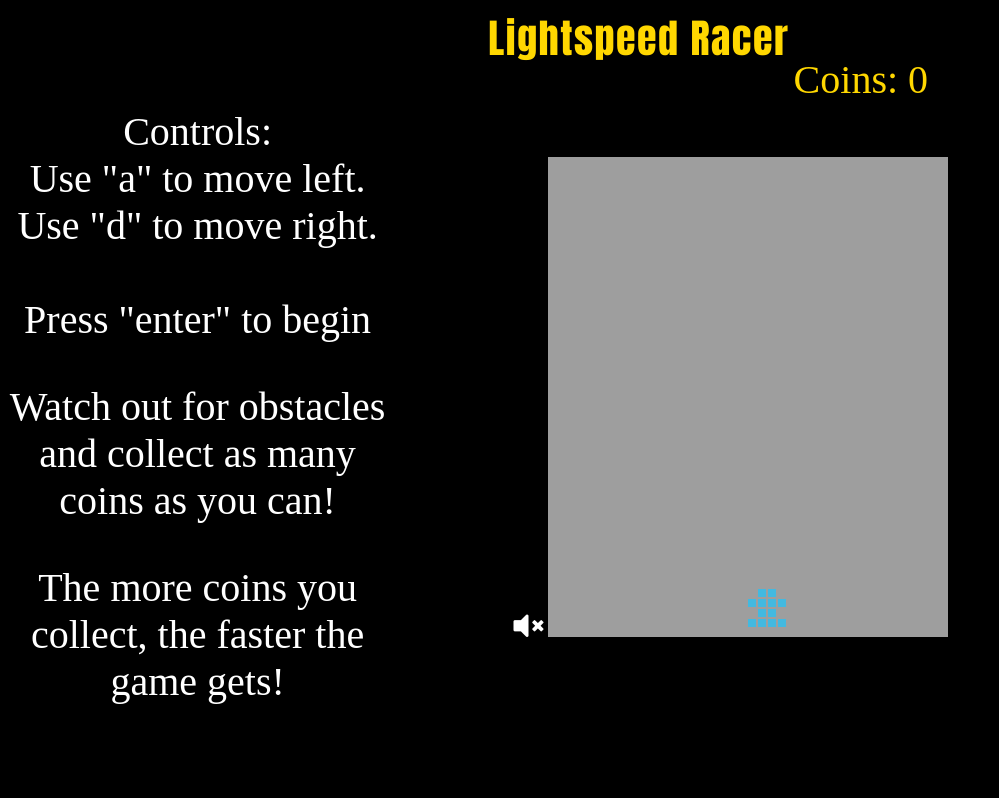
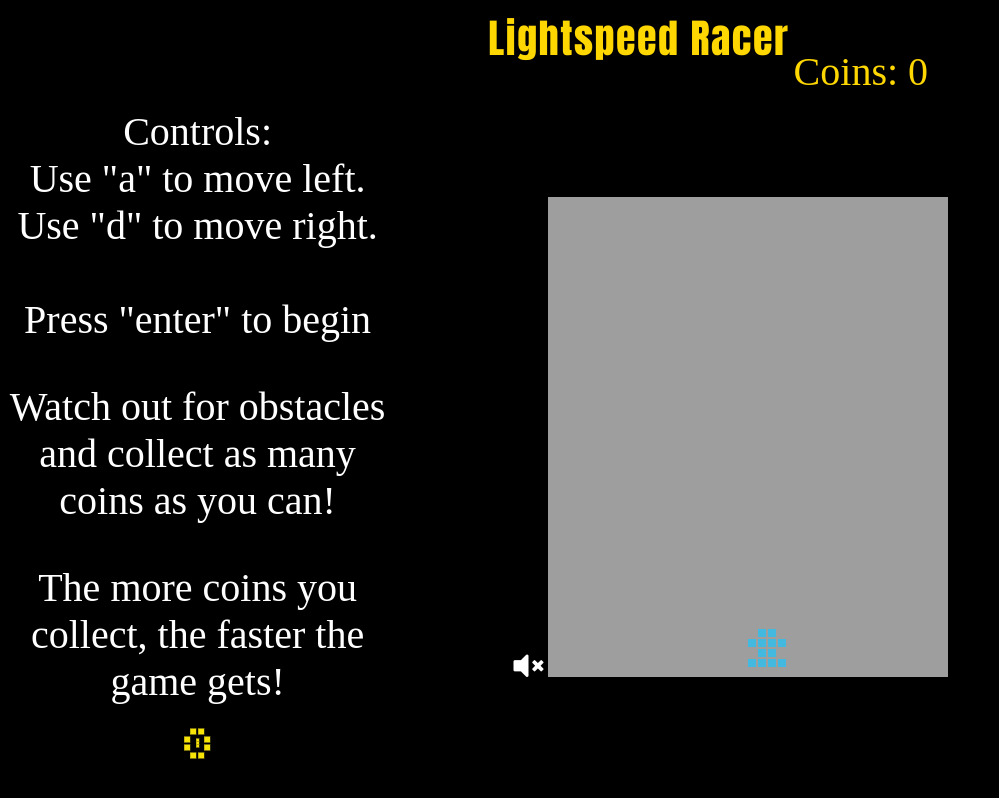
Before and after one commit to Brent1LT/LightSpeed-Racer, a website built with webpack: page index.html in a window 1280 px wide. Shown: the whole page, without its empty margins (0-999 px from the left). Built offline with nearby package versions, Linux system fonts and the light colour scheme.

Commit message:
Fix styling, add instructions

```diff
--- a/app/assets/stylesheets/game.css
+++ b/app/assets/stylesheets/game.css
@@ -54,11 +54,15 @@ body {
   font-size: 40px;
 }
 
+.coin-photo{
+  margin-top: 10px;
+}
+
 .score{
   font-size: 40px;
   color: gold;
   position: absolute;
-  top: 7%;
+  top: 6%;
   left: 62%;
 }
 
--- a/index.html
+++ b/index.html
@@ -15,9 +15,8 @@
     <div class='controls'>Controls: <br>
       Use "a" to move left. Use "d" to move right. <br> <br> Press "enter" to begin
       <div class="instructions">Watch out for obstacles and collect as many coins as you can!
-      <div class="instructions">
-        The more coins you collect, the faster the game gets!
-      </div>
+        <div class="instructions">The more coins you collect, the faster the game gets!</div>
+        <img class="coin-photo" src="./app/assets/coin.png">
       </div>
     </div>
     <div id='game-container' class='game-container'>
```
Also changed, not shown: app/assets/coin.png (added).
